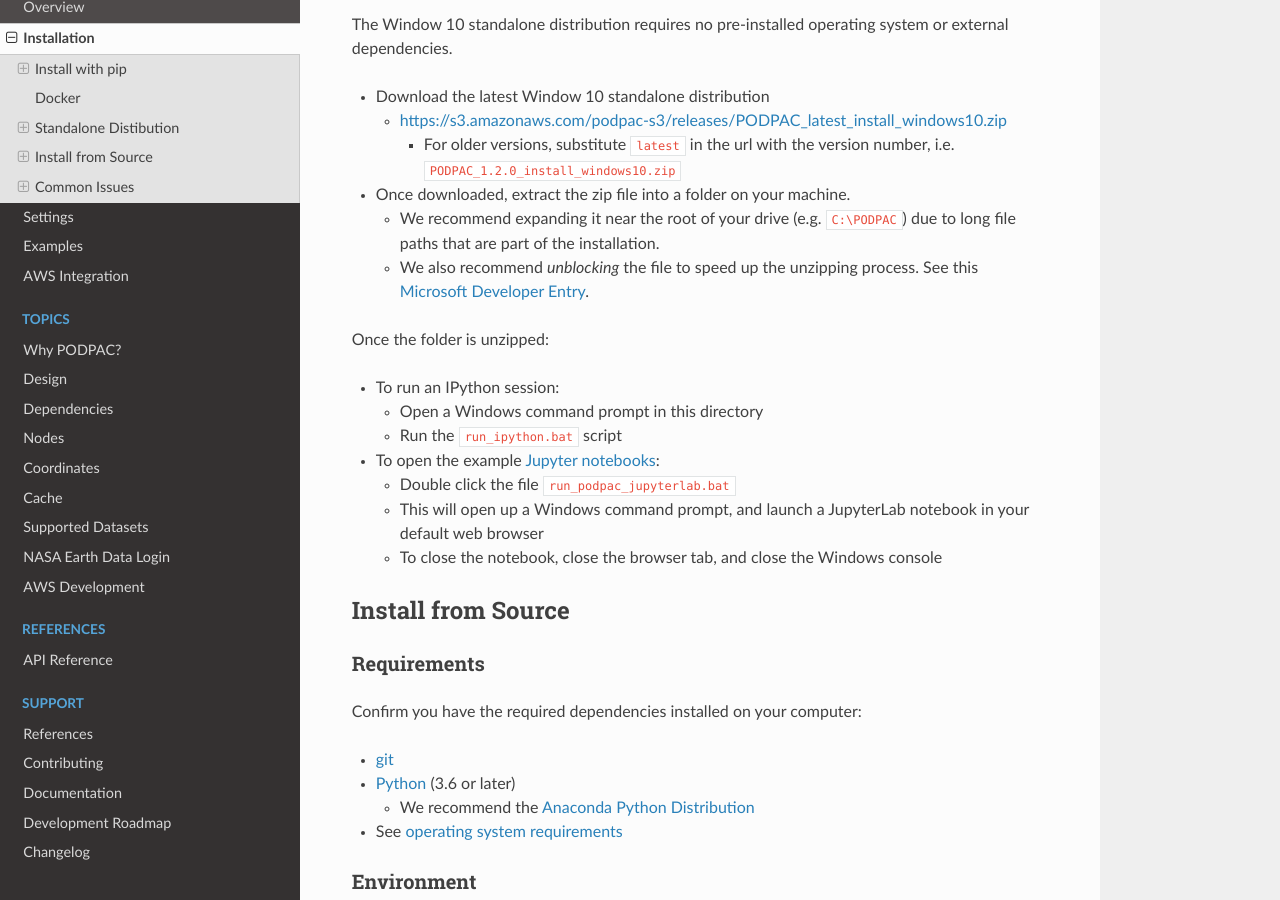
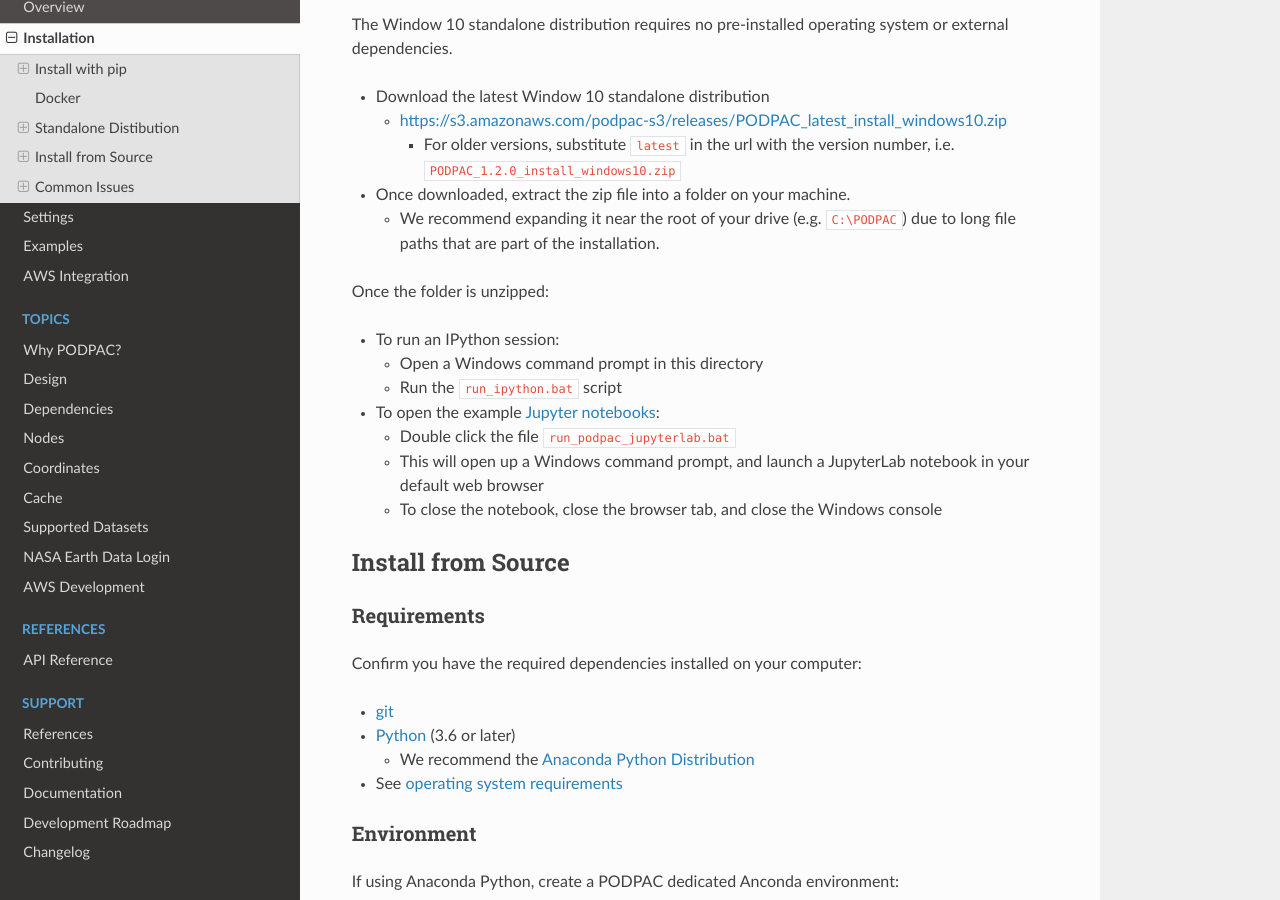
Before and after one commit to creare-com/podpac, a Sphinx documentation site: the page built from doc/source/install.md, in a window 1280 px wide and 900 px high, scrolled down 1991 px. Built offline with Sphinx 7.4.7 and the Read the Docs theme 2.0.0, drawn with Linux system fonts in a browser that asks for light colours; pages that are not in the unit, such as notebooks, are missing from menus.

Commit message:
DOC: remove deprecated install instruction, rebuild documentation for new example notebooks

```diff
--- a/doc/source/install.md
+++ b/doc/source/install.md
@@ -94,7 +94,6 @@
         - For older versions, substitute `latest` in the url with the version number, i.e. `PODPAC_1.2.0_install_windows10.zip`
 - Once downloaded, extract the zip file into a folder on your machine.
     - We recommend expanding it near the root of your drive (e.g. `C:\PODPAC`) due to long file paths that are part of the installation.
-    - We also recommend *unblocking* the file to speed up the unzipping process. See this [Microsoft Developer Entry](https://blogs.msdn.microsoft.com/delay/p/unblockingdownloadedfile/).
 
 Once the folder is unzipped:
 
```
